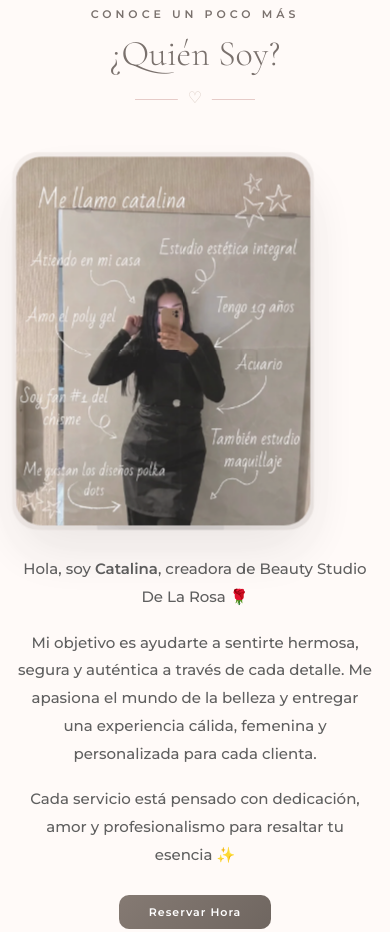
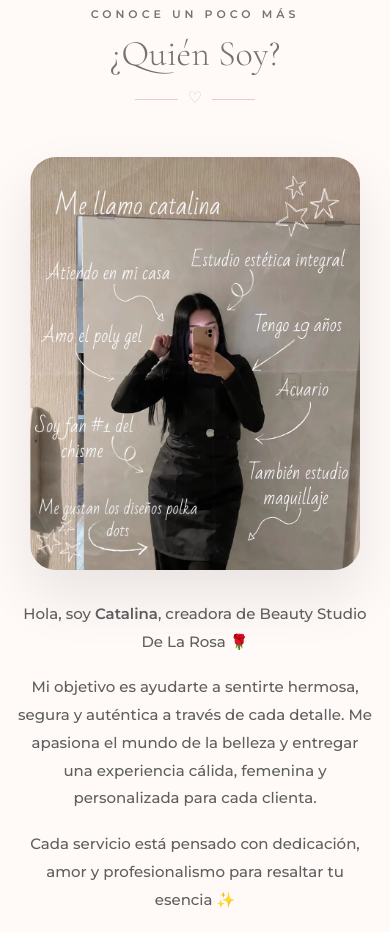
Before and after one commit to Diegozapa23/paginadelarosa, a website: page public/uno.html in a window 390 px wide. Shown: the part 851-1783 px from the top of the page. Drawn offline with Linux system fonts and the light colour scheme.

Commit message:
movil: 'Quien soy' con un solo recuadro que cambia a la segunda foto

```diff
--- a/public/uno.css
+++ b/public/uno.css
@@ -2865,12 +2865,13 @@ transition:.4s ease;
   }
 
   .about-media-izq {
-    align-self: flex-start;
+    align-self: center;
+    width: 100%;
+    margin: 0 auto;
   }
 
   .about-media-der {
-    display: grid;
-    align-self: flex-end;
+    display: none;
   }
 
   .about-foto {
--- a/public/uno.js
+++ b/public/uno.js
@@ -127,6 +127,17 @@
     timer = setInterval(() => { turno++; pintar(); }, CADA_MS);
   }
 
+  if (window.matchMedia('(max-width: 767px)').matches) {
+    const fotos = Array.from(document.querySelectorAll('.about-media-izq .about-foto'));
+    if (fotos.length > 1) {
+      fotos.forEach((f, i) => f.classList.toggle('is-active', i === 0));
+      setTimeout(() => {
+        fotos.forEach((f, i) => f.classList.toggle('is-active', i === fotos.length - 1));
+      }, 3000);
+    }
+    return;
+  }
+
   pintar();
   arrancar();
 
```
